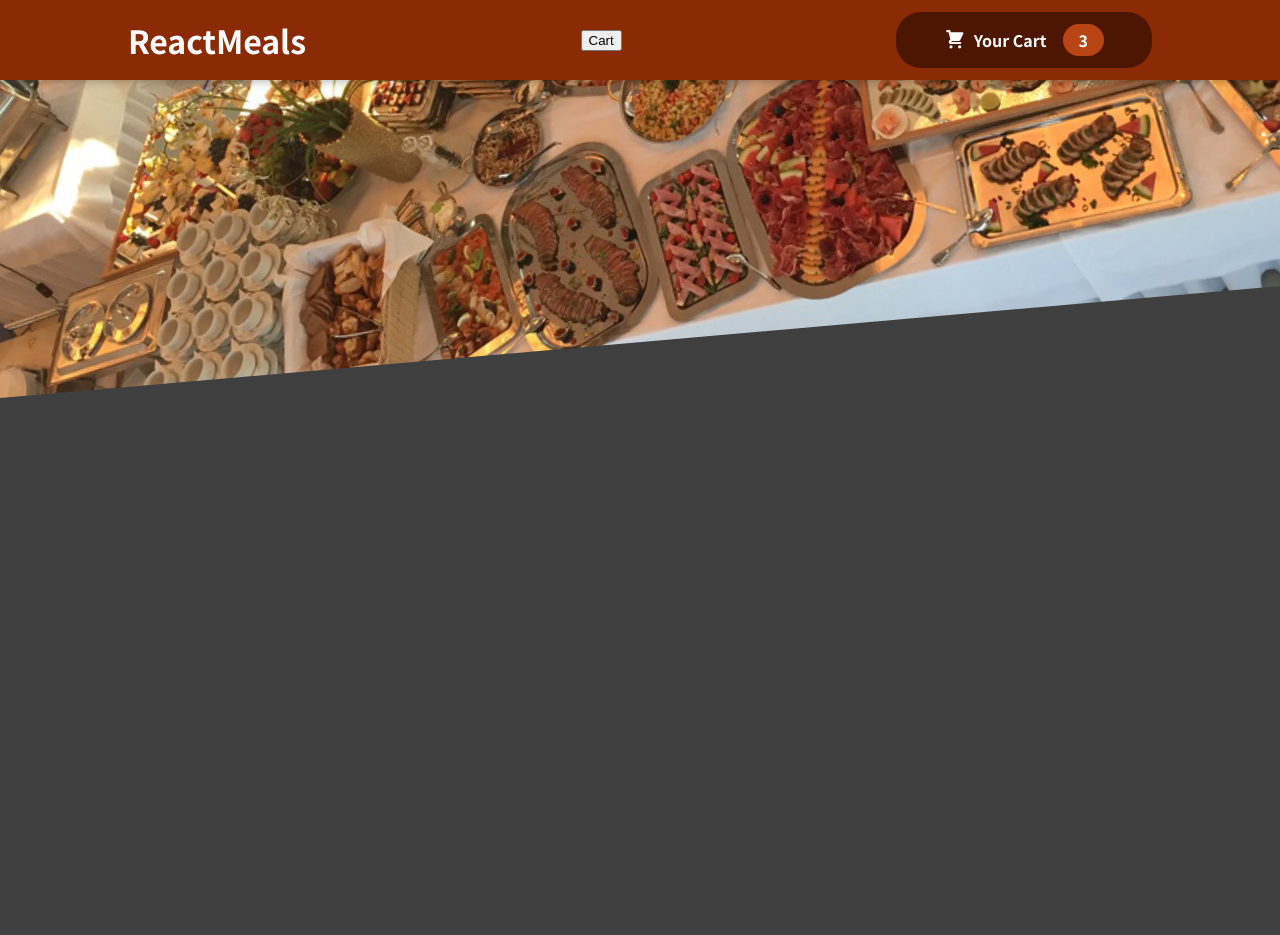
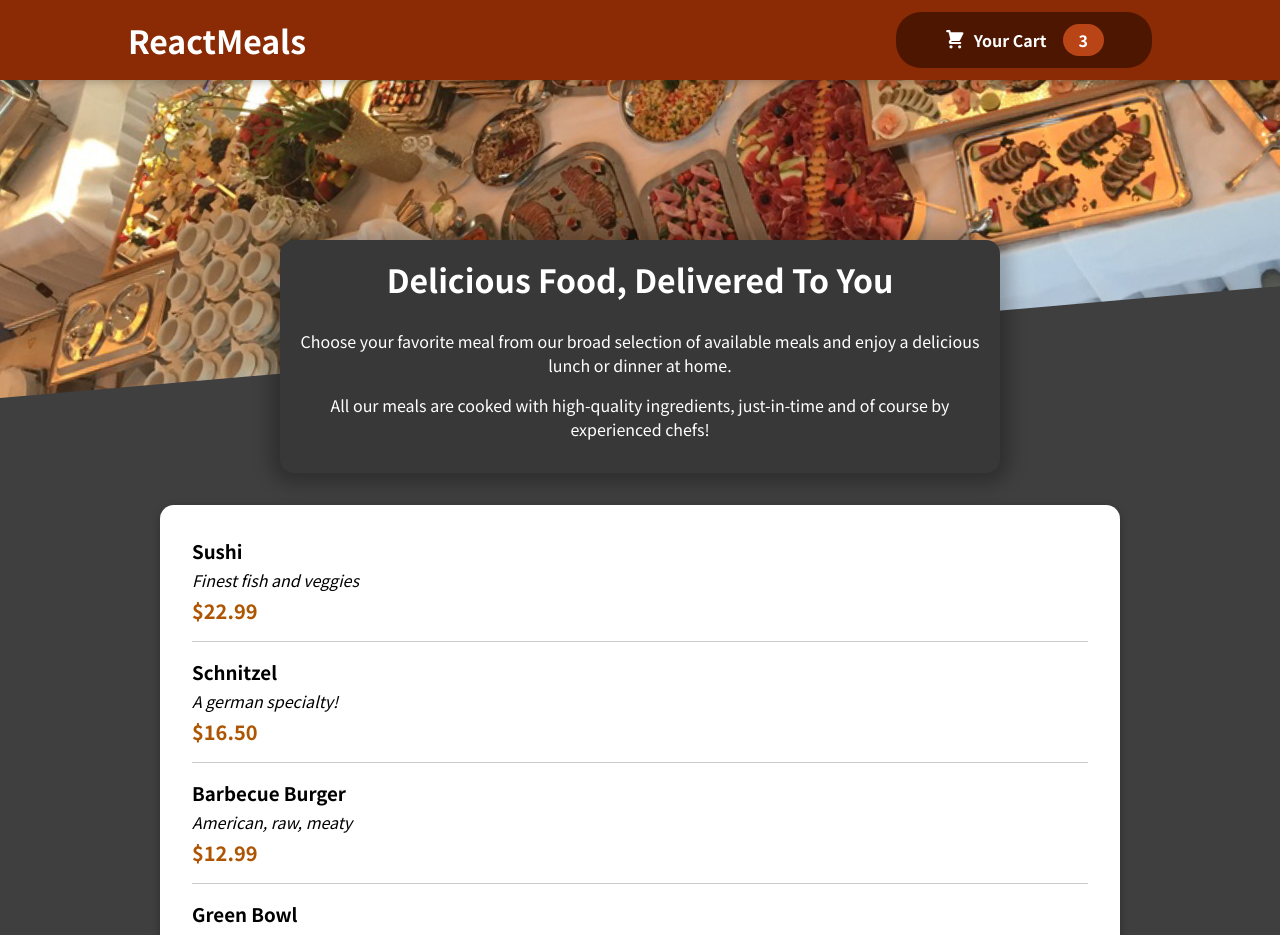
Before and after one commit to towficaziz/food-order-app, a React (Create React App) app: page / in a window 1280 px wide. Shown: the top 935 px of the page. Before the commit the page ends 800 px from the top, so only its background shows below. Built offline with nearby package versions, Linux system fonts and the light colour scheme.

Commit message:
adding meals component and individual meal items

```diff
--- a/src/App.js
+++ b/src/App.js
@@ -1,10 +1,14 @@
 import { Fragment } from "react";
 import Header from "./components/Layout/Header";
+import Meals from "./components/Meals/Meals";
 
 function App() {
   return (
     <Fragment>
       <Header />
+      <main>
+        <Meals />
+      </main>
     </Fragment>
   );
 }
--- a/src/components/Layout/Header.js
+++ b/src/components/Layout/Header.js
@@ -7,7 +7,7 @@
     return <Fragment>
         <header className={classes.header}>
             <h1>ReactMeals</h1>
-            <button>Cart</button>
+            {/* <button>Cart</button> */}
             <HeaderCartButton />
         </header>
         <div className={classes['main-image']}>
--- /dev/null
+++ b/src/components/Meals/AvailableMeals.js
@@ -0,0 +1,50 @@
+import classes from "./AvailableMeals.module.css";
+import MealItem from "./MealItem/MealItem";
+import Card from "../UI/Card";
+
+const DUMMY_MEALS = [
+  {
+    id: "m1",
+    name: "Sushi",
+    description: "Finest fish and veggies",
+    price: 22.99,
+  },
+  {
+    id: "m2",
+    name: "Schnitzel",
+    description: "A german specialty!",
+    price: 16.5,
+  },
+  {
+    id: "m3",
+    name: "Barbecue Burger",
+    description: "American, raw, meaty",
+    price: 12.99,
+  },
+  {
+    id: "m4",
+    name: "Green Bowl",
+    description: "Healthy...and green...",
+    price: 18.99,
+  },
+];
+
+const AvailableMeals = () => {
+  const mealsList = DUMMY_MEALS.map((meal) => (
+    <MealItem
+      key={meal.id}
+      name={meal.name}
+      description={meal.description}
+      price={meal.price}
+    />
+  ));
+  return (
+    <section className={classes.meals}>
+      <Card>
+        <ul>{mealsList}</ul>
+      </Card>
+    </section>
+  );
+};
+
+export default AvailableMeals;
--- /dev/null
+++ b/src/components/Meals/AvailableMeals.module.css
@@ -0,0 +1,25 @@
+
+.meals {
+    max-width: 60rem;
+    width: 90%;
+    margin: 2rem auto;
+    animation: meals-appear 1s ease-out forwards;
+  }
+
+  .meals ul {
+    list-style: none;
+    margin: 0;
+    padding: 0;
+  }
+
+  @keyframes meals-appear {
+    from {
+      opacity: 0;
+      transform: translateY(3rem);
+    }
+
+    to {
+      opacity: 1;
+      transform: translateY(0);
+    }
+  }
--- /dev/null
+++ b/src/components/Meals/MealItem/MealItem.js
@@ -0,0 +1,20 @@
+import classes from "./MealItem.module.css";
+
+
+const MealItem = (props) => {
+    const price = `$${props.price.toFixed(2)}`;
+  return (
+    <li className={classes.meal}>
+      <div>
+        <h3>{props.name}</h3>
+        <div className={classes.description}>{props.description}</div>
+        <div className={classes.price}>{price}</div>
+      </div>
+      <div>
+
+      </div>
+    </li>
+  );
+};
+
+export default MealItem;
--- /dev/null
+++ b/src/components/Meals/MealItem/MealItem.module.css
@@ -0,0 +1,22 @@
+.meal {
+    display: flex;
+    justify-content: space-between;
+    margin: 1rem;
+    padding-bottom: 1rem;
+    border-bottom: 1px solid #ccc;
+  }
+
+  .meal h3 {
+    margin: 0 0 0.25rem 0;
+  }
+
+  .description {
+    font-style: italic;
+  }
+
+  .price {
+    margin-top: 0.25rem;
+    font-weight: bold;
+    color: #ad5502;
+    font-size: 1.25rem;
+  }
--- /dev/null
+++ b/src/components/Meals/Meals.js
@@ -0,0 +1,12 @@
+import MealsSummary from "./MealsSummary";
+import AvailableMeals from "./AvailableMeals";
+import { Fragment } from "react";
+
+const Meals = () =>{
+    return <Fragment>
+        <MealsSummary />
+        <AvailableMeals />
+    </Fragment>
+};
+
+export default Meals;
--- /dev/null
+++ b/src/components/Meals/MealsSummary.js
@@ -0,0 +1,19 @@
+import classes from './MealsSummary.module.css';
+
+const MealsSummary = () =>{
+    return(
+         <section className={classes.summary}>
+        <h2>Delicious Food, Delivered To You</h2>
+        <p>
+        Choose your favorite meal from our broad selection of available meals
+        and enjoy a delicious lunch or dinner at home.
+      </p>
+      <p>
+        All our meals are cooked with high-quality ingredients, just-in-time and
+        of course by experienced chefs!
+      </p>
+    </section>
+    );
+};
+
+export default MealsSummary;
--- /dev/null
+++ b/src/components/Meals/MealsSummary.module.css
@@ -0,0 +1,18 @@
+.summary {
+    text-align: center;
+    max-width: 45rem;
+    width: 90%;
+    margin: auto;
+    margin-top: -10rem;
+    position: relative;
+    background-color: #383838;
+    color: white;
+    border-radius: 14px;
+    padding: 1rem;
+    box-shadow: 0 1px 18px 10px rgba(0, 0, 0, 0.25);
+  }
+
+  .summary h2 {
+    font-size: 2rem;
+    margin-top: 0;
+  }
--- /dev/null
+++ b/src/components/UI/Card.js
@@ -0,0 +1,8 @@
+import classes from './Card.module.css';
+
+const Card = props =>{
+    return <div className={classes.card}>{props.children}</div>
+
+};
+
+export default Card;
--- /dev/null
+++ b/src/components/UI/Card.module.css
@@ -0,0 +1,6 @@
+.card {
+    padding: 1rem;
+    box-shadow: 0 2px 8px rgba(0, 0, 0, 0.25);
+    border-radius: 14px;
+    background-color: white;
+  }
```
Also changed, not shown: src/components/Meals/MealItem/MealItemForm.js (added).
